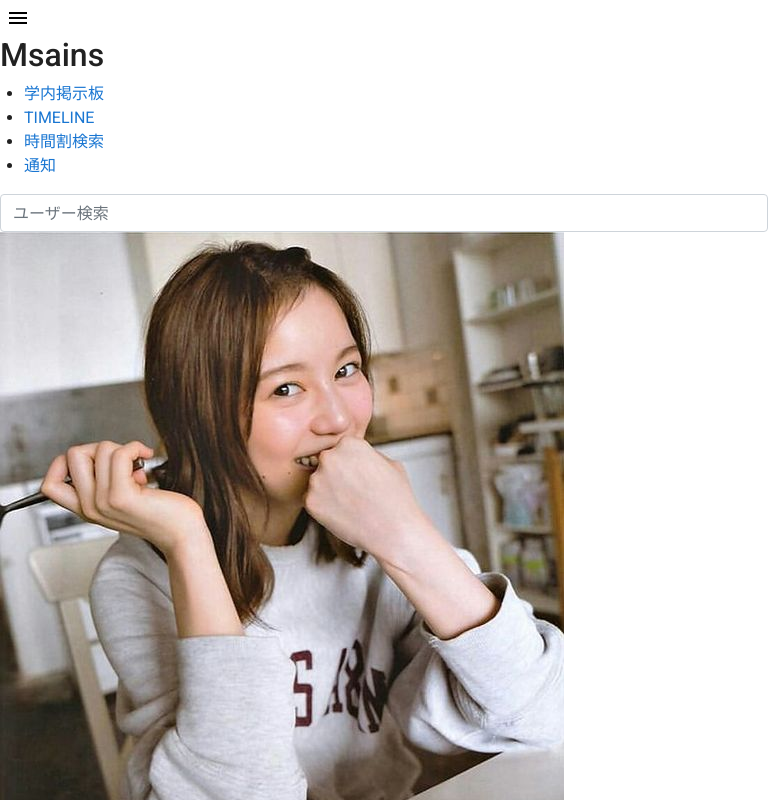
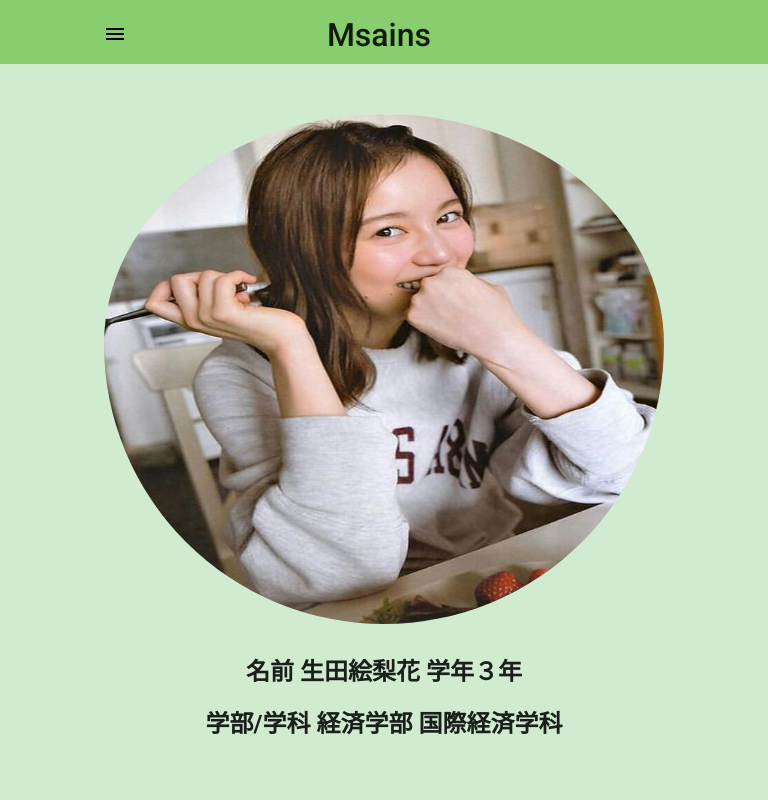
Before and after one commit to fujisawaryohei/Msains-frontend, a Vue app: page / in a window 768 px wide. Shown: the top 800 px of the page. Built offline with nearby package versions, Linux system fonts and the light colour scheme.

Commit message:
スマートフォン,Ipadにレスポンシブ対応完了(Header.vue, Top.vue)

```diff
--- a/src/components/Header.vue
+++ b/src/components/Header.vue
@@ -34,7 +34,8 @@ export default {
 
 
 <style scoped>
-@media screen and (min-width: 1200px){
+/* pc ver */
+@media screen and (min-width: 960px) and (max-width: 1500px){
   .default-header {
     display: flex;
     justify-content: space-between;
@@ -45,15 +46,15 @@ export default {
     display: none;
   }
 
+  .header-left {
+    display :flex;
+    align-items: center;
+  }
+
   .header-left h2 {
     color:#6A6363;
     margin-top: 15px;
     margin-left: 30px;
-  }
-
-  .header-left {
-    display :flex;
-    align-items: center;
   }
 
   .header-left ul {
@@ -91,38 +92,46 @@ export default {
     margin-right: 20px;
   }
 }
-/* ipad responsive */
-@media screen and(max-width: 1179px){
+
+/* ipad ver */
+@media screen and (min-width: 560px) and (max-width: 959px){
   .default-header {
     background-color: #88CE6E;
+    height: 4rem;
   }
 
   .header-left {
     display: flex;
     justify-content: space-around;
+    margin-right: 15rem;
+    margin-top: 1.0rem;
+  }
+
+  .heade-left .sideNavBtn {
+    size: 3rem;
   }
 
   .header-left  ul {
     display: none;
   }
+
+  .header-right {
+    display: none;
+  }
 }
 
-/* smart phone responsive */
-@media screen and (max-width: 479px) {
+/* smart phone ver */
+@media screen and (min-width: 320px) and (max-width: 559px) {
   .default-header {
     background-color: #88CE6E;
-    height: 4em;
+    height: 4rem;
   }
 
   .header-left {
     display: flex;
     justify-content: space-around;
-    margin-right: 8rem;
-  }
-
-  .header-left h2 {
-    padding-top: 15px;
-    padding-left: 2.5em;
+    margin-right: 6.0rem;
+    margin-top: 1rem;
   }
 
   .header-left ul {
@@ -132,12 +141,5 @@ export default {
   .header-right {
     display: none;
   }
-
-  .default-header .sideNavBtn {
-    display: block;
-    padding-top: 20px;
-    padding-left: 2em;
-  }
 }
-
 </style>
--- a/src/components/Top.vue
+++ b/src/components/Top.vue
@@ -12,7 +12,7 @@
 </script>
 
 <style scoped>
-@media screen and (min-width: 1200px){
+@media screen and (min-width: 1024px){
   #matching-image {
     border-radius:50%;
     width: 27rem;
@@ -33,6 +33,29 @@
   }
 }
 
+/* ipad ver */
+@media screen and (min-width: 560px) and (max-width: 959px){
+  #matching-image {
+    border-radius: 50%;
+    width: 35rem;
+    height: 35rem;
+    display: block;
+    margin: auto;
+    padding-top: 50px;
+  }
+
+  .self-intro {
+    text-align: center;
+    margin-top: 30px;
+    font-weight: bold;
+  }
+
+  .self-intro p {
+    font-size: 1.5rem;
+  }
+}
+
+/* smart phone ver */
 @media screen and (max-width: 480px) {
   #matching-image {
     border-radius: 50%;
@@ -49,4 +72,9 @@
     font-weight: bold;
   }
 }
+
+/* smart phone lay down ver */
+@media screen and (max-width: 559px) and (orientation: landscape){
+
+}
 </style>
```
